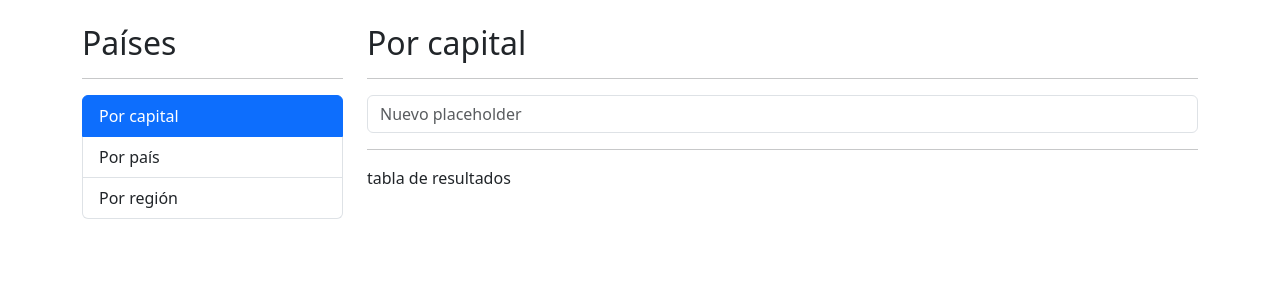
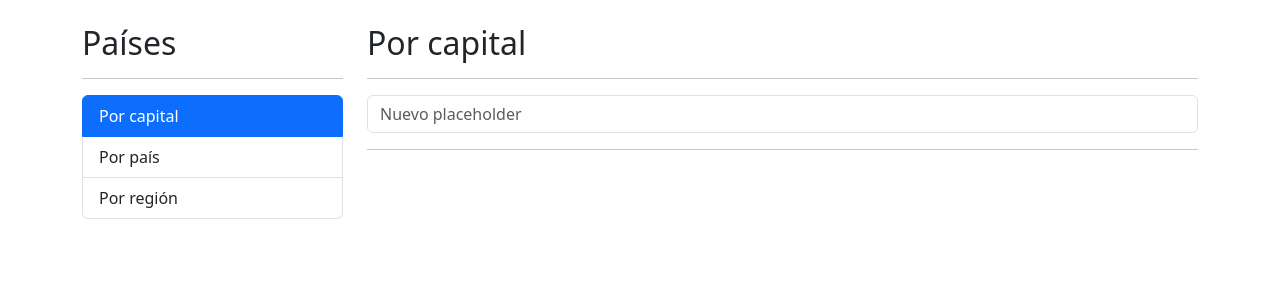
Before and after one commit to FranRDev/CursoAngularDeCeroAExpertoFernandoHerrera, an Angular app in the folder 04-paises-app/: page /paises/por-capital in a window 1280 px wide. Shown: the top 300 px of the page. Built offline with nearby package versions, Linux system fonts and the light colour scheme.

Commit message:
Clase 124. Mostrar los países en pantalla

```diff
--- a/04-paises-app/src/app/paises/pages/por-capital/por-capital.component.html
+++ b/04-paises-app/src/app/paises/pages/por-capital/por-capital.component.html
@@ -11,6 +11,10 @@
 
 <div class="row">
   <div class="col">
-    tabla de resultados
+    <ul>
+      <li *ngFor="let pais of paises">
+        {{pais.capital}} - {{pais.population}}
+      </li>
+    </ul>
   </div>
 </div>
--- a/04-paises-app/src/app/paises/pages/por-capital/por-capital.component.ts
+++ b/04-paises-app/src/app/paises/pages/por-capital/por-capital.component.ts
@@ -1,4 +1,7 @@
 import { Component } from '@angular/core';
+
+import { PaisesService } from '../../services/paises.service';
+import { Pais } from '../../interfaces/paises.interface';
 
 @Component({
   selector: 'pagina-por-capital',
@@ -6,8 +9,12 @@ import { Component } from '@angular/core';
 })
 export class PaginaPorCapitalComponent {
 
+  public paises: Pais[] = [];
+
+  constructor(private servicioPaises: PaisesService) { }
+
   buscarPorCapital(busqueda: string): void {
-    console.log('Búsqueda por capital', busqueda);
+    this.servicioPaises.buscarCapital(busqueda).subscribe(paises => this.paises = paises);
   }
 
 }
--- a/04-paises-app/src/app/paises/services/paises.service.ts
+++ b/04-paises-app/src/app/paises/services/paises.service.ts
@@ -7,7 +7,7 @@ import { Pais } from '../interfaces/paises.interface';
 @Injectable({providedIn: 'root'})
 export class PaisesService {
 
-  private urlBase: string = 'https://restcountries.com';
+  private urlBase: string = 'https://restcountries.com/v3.1';
 
   constructor(private clienteHttp: HttpClient) { }
 
```
